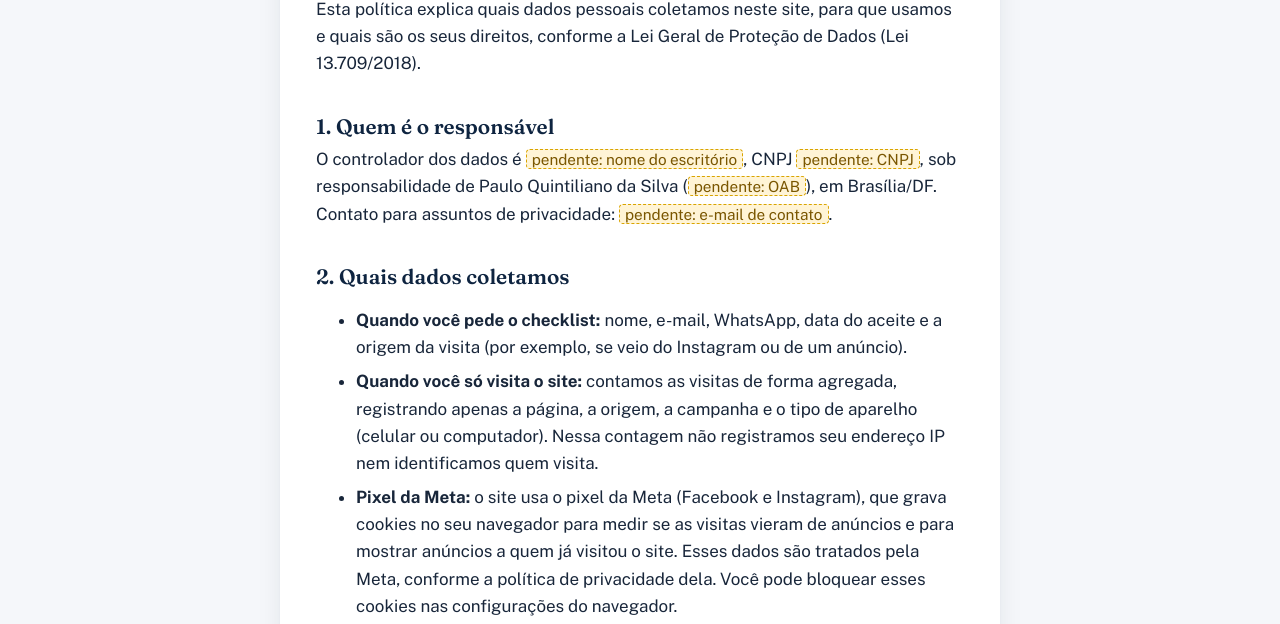
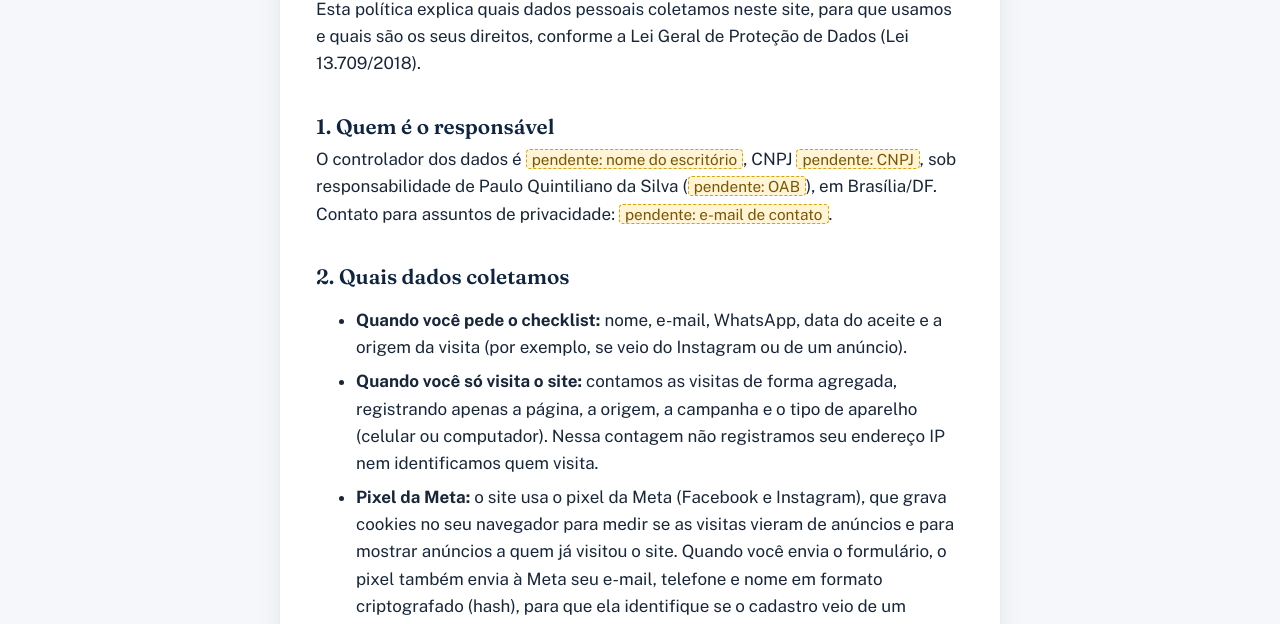
Before and after one commit to HoldingsQuint/Holdings, a plain HTML site: page privacidade/index.html in a window 1280 px wide. Shown: the part 268-892 px from the top of the page. Drawn offline with Linux system fonts and the light colour scheme.

Commit message:
Aceite e política: correspondência avançada do pixel da Meta
Co-Authored-By: Claude Opus 5.5 <noreply@anthropic.com>
Claude-Session: https://claude.ai/code/session_01KLhFh7WTHFCCgeEUwpr3JA

```diff
--- a/privacidade/index.html
+++ b/privacidade/index.html
@@ -35,7 +35,7 @@
       <ul>
         <li><strong>Quando você pede o checklist:</strong> nome, e-mail, WhatsApp, data do aceite e a origem da visita (por exemplo, se veio do Instagram ou de um anúncio).</li>
         <li><strong>Quando você só visita o site:</strong> contamos as visitas de forma agregada, registrando apenas a página, a origem, a campanha e o tipo de aparelho (celular ou computador). Nessa contagem não registramos seu endereço IP nem identificamos quem visita.</li>
-        <li><strong>Pixel da Meta:</strong> o site usa o pixel da Meta (Facebook e Instagram), que grava cookies no seu navegador para medir se as visitas vieram de anúncios e para mostrar anúncios a quem já visitou o site. Esses dados são tratados pela Meta, conforme a política de privacidade dela. Você pode bloquear esses cookies nas configurações do navegador.</li>
+        <li><strong>Pixel da Meta:</strong> o site usa o pixel da Meta (Facebook e Instagram), que grava cookies no seu navegador para medir se as visitas vieram de anúncios e para mostrar anúncios a quem já visitou o site. Quando você envia o formulário, o pixel também envia à Meta seu e-mail, telefone e nome em formato criptografado (hash), para que ela identifique se o cadastro veio de um anúncio. Esses dados são tratados pela Meta, conforme a política de privacidade dela. Você pode bloquear esses cookies nas configurações do navegador.</li>
         <li><strong>Quando você contrata a Sessão de Viabilidade:</strong> os dados de pagamento são informados diretamente na plataforma de pagamento, que nos repassa apenas a confirmação e os dados necessários para emitir o recibo ou a nota fiscal.</li>
       </ul>
       <p>As respostas do checklist ficam só no seu navegador. Elas não são enviadas nem gravadas.</p>
```
Also changed, not shown: index.html (+1 -1 lines).
